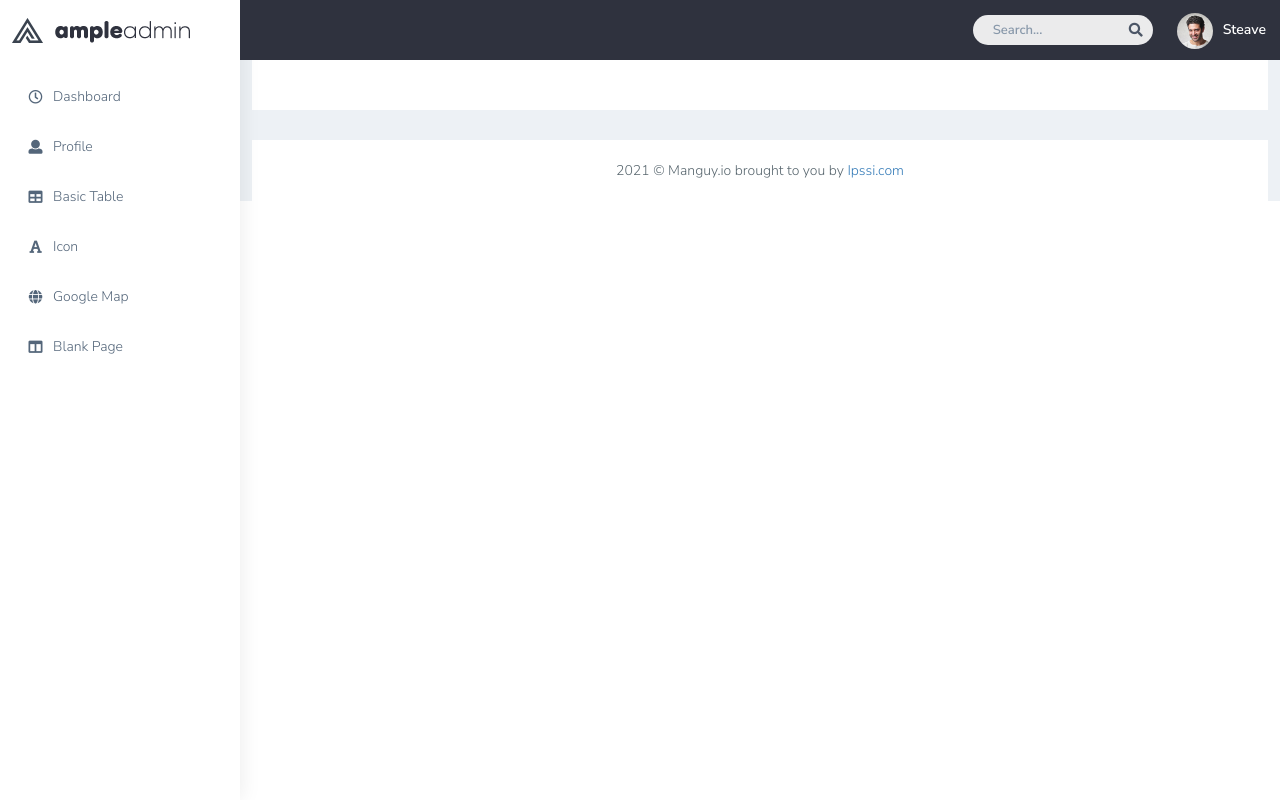
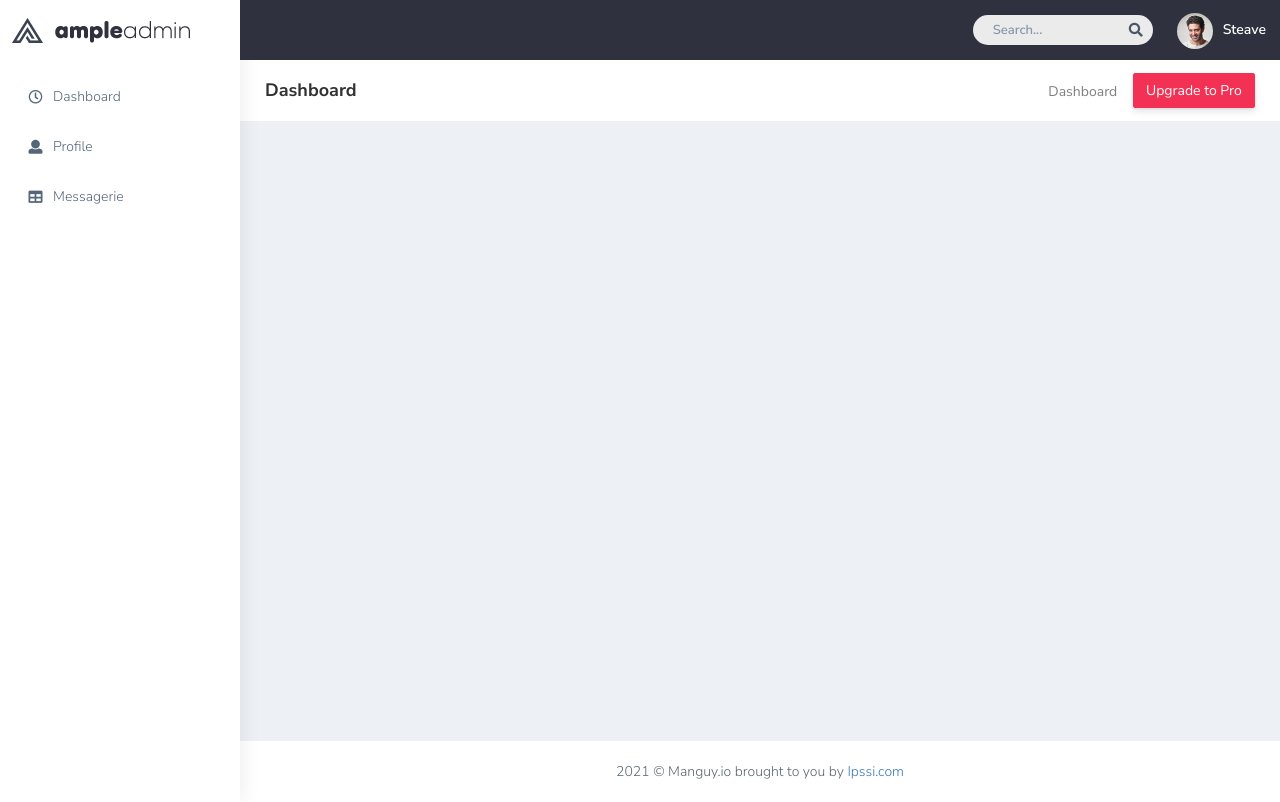
Before and after one commit to RestumpY/mangy.io, a PHP site: page /views/template4.php in a window 1280 px wide. Before the commit the page ends 354 px from the top, so only its background shows below. Run offline with PHP 8.4, Linux system fonts and the light colour scheme; the template is opened without the code that fills it, so the values that code supplies are empty; style sheets or scripts are compiled from the project's sources.

Commit message:
modif template

```diff
--- a/views/template4.php
+++ b/views/template4.php
@@ -135,30 +135,9 @@
                             <a class="sidebar-link waves-effect waves-dark sidebar-link" href="basic-table.html"
                                 aria-expanded="false">
                                 <i class="fa fa-table" aria-hidden="true"></i>
-                                <span class="hide-menu">Basic Table</span>
+                                <span class="hide-menu">Messagerie</span>
                             </a>
                         </li>
-                        <li class="sidebar-item">
-                            <a class="sidebar-link waves-effect waves-dark sidebar-link" href="fontawesome.html"
-                                aria-expanded="false">
-                                <i class="fa fa-font" aria-hidden="true"></i>
-                                <span class="hide-menu">Icon</span>
-                            </a>
-                        </li>
-                        <li class="sidebar-item">
-                            <a class="sidebar-link waves-effect waves-dark sidebar-link" href="map-google.html"
-                                aria-expanded="false">
-                                <i class="fa fa-globe" aria-hidden="true"></i>
-                                <span class="hide-menu">Google Map</span>
-                            </a>
-                        </li>
-                        <li class="sidebar-item">
-                            <a class="sidebar-link waves-effect waves-dark sidebar-link" href="blank.html"
-                                aria-expanded="false">
-                                <i class="fa fa-columns" aria-hidden="true"></i>
-                                <span class="hide-menu">Blank Page</span>
-                            </a>
-
 
                     </ul>
 
@@ -177,31 +156,42 @@
             <!-- ============================================================== -->
             <!-- Bread crumb and right sidebar toggle -->
             <!-- ============================================================== -->
-
+            <div class="page-breadcrumb bg-white">
+                <div class="row align-items-center">
+                    <div class="col-lg-3 col-md-4 col-sm-4 col-xs-12">
+                        <h4 class="page-title">Dashboard</h4>
+                    </div>
+                    <div class="col-lg-9 col-sm-8 col-md-8 col-xs-12">
+                        <div class="d-md-flex">
+                            <ol class="breadcrumb ms-auto">
+                                <li><a href="#" class="fw-normal">Dashboard</a></li>
+                            </ol>
+                            <a href="https://www.wrappixel.com/templates/ampleadmin/" target="_blank"
+                                class="btn btn-danger  d-none d-md-block pull-right ms-3 hidden-xs hidden-sm waves-effect waves-light text-white">Upgrade
+                                to Pro</a>
+                        </div>
+                    </div>
+                </div>
+                <!-- /.col-lg-12 -->
+            </div>
             <!-- ============================================================== -->
             <!-- End Bread crumb and right sidebar toggle -->
             <!-- ============================================================== -->
             <!-- ============================================================== -->
             <!-- Container fluid  -->
             <!-- ============================================================== -->
-            <div class="container">
+            <div class="container-fluid">
 
-            <?=$content;?>
-                <!-- ============================================================== -->
-                <!-- Three charts -->
-                <!-- ============================================================== -->
+                    <?=$content;?>
 
-                <!-- ============================================================== -->
-                <!-- PRODUCTS YEARLY SALES -->
-                <!-- ============================================================== -->
-                <div class="row">
-                    <div class="col-md-12 col-lg-12 col-sm-12 col-xs-12">
-                        <div class="white-box">
-                        </div>
 
-                    </div>
-                </div>
-
+            </div>
+            <!-- ============================================================== -->
+            <!-- End Container fluid  -->
+            <!-- ============================================================== -->
+            <!-- ============================================================== -->
+            <!-- footer -->
+            <!-- ============================================================== -->
             <footer class="footer text-center"> 2021 © Manguy.io brought to you by <a
                     href="https://www.ecole-ipssi.com/">Ipssi.com</a>
             </footer>
```
